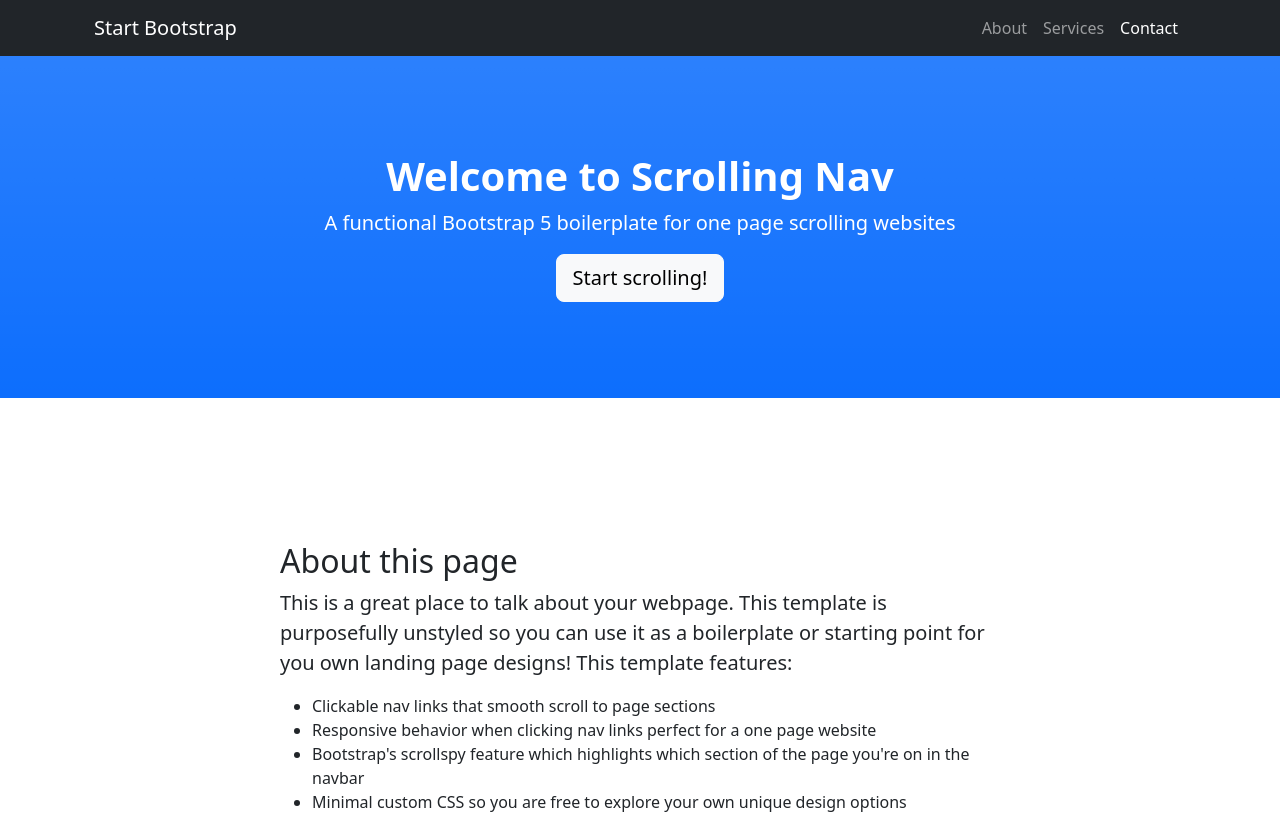
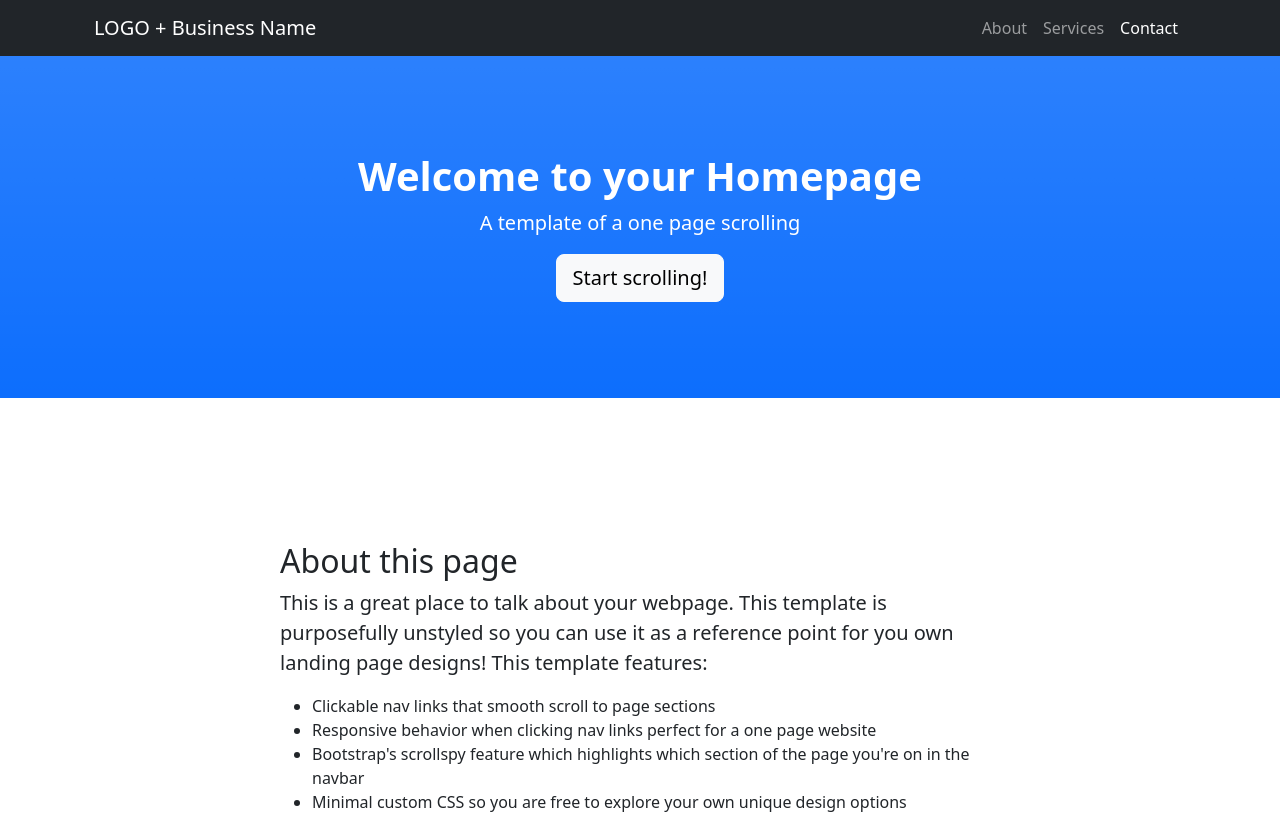
Before and after one commit to Seth-Kimani/Seth-Kimani, a plain HTML site: page index.html in a window 1280 px wide. Shown: the top 833 px of the page. Drawn offline with nearby package versions, Linux system fonts and the light colour scheme.

Commit message:
Update index.html

```diff
--- a/index.html
+++ b/index.html
@@ -5,7 +5,7 @@
         <meta name="viewport" content="width=device-width, initial-scale=1, shrink-to-fit=no" />
         <meta name="description" content="" />
         <meta name="author" content="" />
-        <title>Scrolling Nav - Start Bootstrap Template</title>
+        <title>Scrolling Nav - Example Template</title>
         <link rel="icon" type="image/x-icon" href="assets/favicon.ico" />
         <!-- Core theme CSS (includes Bootstrap)-->
         <link href="css/styles.css" rel="stylesheet" />
@@ -14,7 +14,7 @@
         <!-- Navigation-->
         <nav class="navbar navbar-expand-lg navbar-dark bg-dark fixed-top" id="mainNav">
             <div class="container px-4">
-                <a class="navbar-brand" href="#page-top">Start Bootstrap</a>
+                <a class="navbar-brand" href="#page-top">LOGO + Business Name</a>
                 <button class="navbar-toggler" type="button" data-bs-toggle="collapse" data-bs-target="#navbarResponsive" aria-controls="navbarResponsive" aria-expanded="false" aria-label="Toggle navigation"><span class="navbar-toggler-icon"></span></button>
                 <div class="collapse navbar-collapse" id="navbarResponsive">
                     <ul class="navbar-nav ms-auto">
@@ -28,8 +28,8 @@
         <!-- Header-->
         <header class="bg-primary bg-gradient text-white">
             <div class="container px-4 text-center">
-                <h1 class="fw-bolder">Welcome to Scrolling Nav</h1>
-                <p class="lead">A functional Bootstrap 5 boilerplate for one page scrolling websites</p>
+                <h1 class="fw-bolder">Welcome to your Homepage</h1>
+                <p class="lead">A template of a one page scrolling</p>
                 <a class="btn btn-lg btn-light" href="#about">Start scrolling!</a>
             </div>
         </header>
@@ -39,7 +39,7 @@
                 <div class="row gx-4 justify-content-center">
                     <div class="col-lg-8">
                         <h2>About this page</h2>
-                        <p class="lead">This is a great place to talk about your webpage. This template is purposefully unstyled so you can use it as a boilerplate or starting point for you own landing page designs! This template features:</p>
+                        <p class="lead">This is a great place to talk about your webpage. This template is purposefully unstyled so you can use it as a reference point for you own landing page designs! This template features:</p>
                         <ul>
                             <li>Clickable nav links that smooth scroll to page sections</li>
                             <li>Responsive behavior when clicking nav links perfect for a one page website</li>
```
